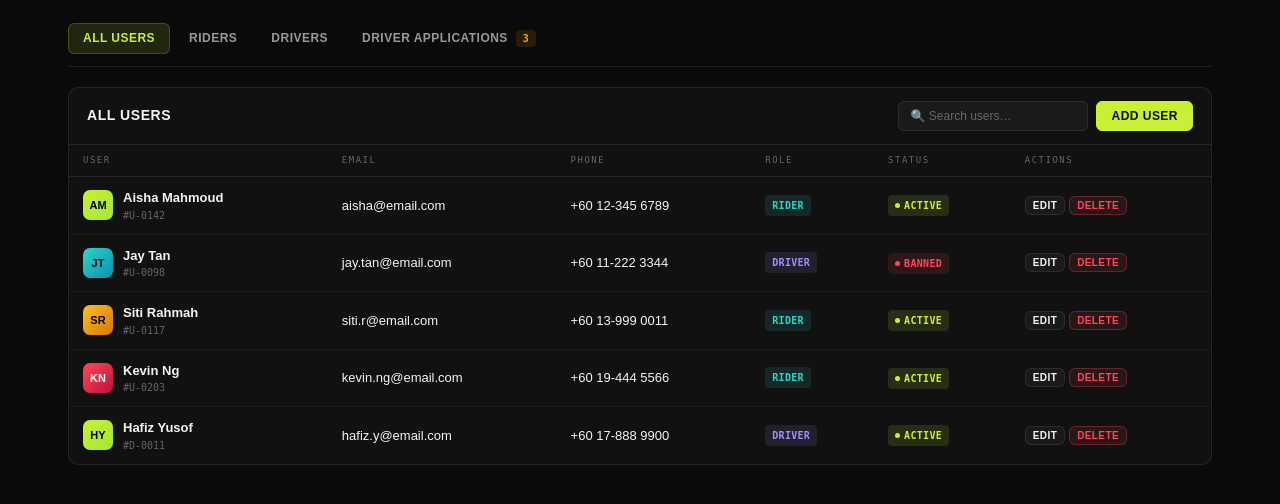
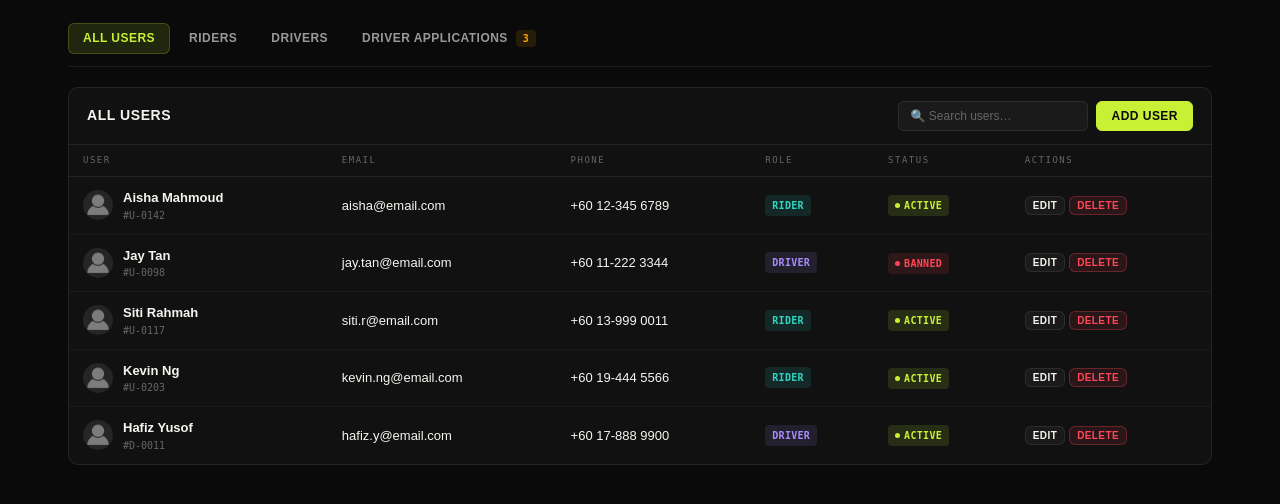
Before and after one commit to izwongjx/CoMove, a PHP site: page /src/roles/admin/users.html in a window 1280 px wide. Shown: the part 184-688 px from the top of the page. Run offline with PHP 8.4, Linux system fonts and the light colour scheme.

Commit message:
user-avatars images user

```diff
--- a/src/roles/admin/admin.css
+++ b/src/roles/admin/admin.css
@@ -168,7 +168,7 @@
 
 /* ── USER CELL ── */
 .user-cell { display: flex; align-items: center; gap: 10px; }
-.user-avatar { width: 30px; height: 30px; border-radius: 7px; display: flex; align-items: center; justify-content: center; font-size: 11px; font-weight: 900; flex-shrink: 0; font-family: 'Barlow Condensed', sans-serif; }
+.user-avatar { width: 30px; height: 30px; border-radius: 50%; object-fit: cover; display: block; flex-shrink: 0; background: var(--gray-700); }
 .user-name { font-weight: 700; font-size: 13px; }
 .user-sub { font-size: 10px; color: var(--gray-500); font-family: 'DM Mono', monospace; }
 .action-btns { display: flex; gap: 4px; flex-wrap: wrap; }
--- a/src/roles/admin/admin.js
+++ b/src/roles/admin/admin.js
@@ -195,10 +195,10 @@
   name = name.trim(); email = email.trim();
   if (!name || !email) { toast('Name and email are required', 'error'); return; }
 
-  var initials = name.split(' ').map(function (w) { return w[0]; }).join('').slice(0, 2);
   var roleB    = role === 'Rider' ? 'b-blue' : 'b-purple';
   var statB    = status === 'Active' ? 'b-lime' : status === 'Banned' ? 'b-red' : 'b-yellow';
-  var avatarHTML = '<div class="user-cell"><div class="user-avatar" style="background:linear-gradient(135deg,#c8f135,#a3e635);color:#000">' + initials + '</div><div><div class="user-name">' + name + '</div><div class="user-sub">#' + uid + '</div></div></div>';
+  var defaultAvatar = '../../public-assets/images/profile-icon.png';
+  var avatarHTML = '<div class="user-cell"><img class="user-avatar" src="' + defaultAvatar + '" alt="User avatar" onerror="this.src=\'' + defaultAvatar + '\'"><div><div class="user-name">' + name + '</div><div class="user-sub">#' + uid + '</div></div></div>';
 
   if (uid && document.querySelector('[data-uid="' + uid + '"]')) {
     var row = document.querySelector('[data-uid="' + uid + '"]');
--- a/src/roles/admin/users.html
+++ b/src/roles/admin/users.html
@@ -52,11 +52,11 @@
         <table id="allUsersTable">
           <thead><tr><th>User</th><th>Email</th><th>Phone</th><th>Role</th><th>Status</th><th>Actions</th></tr></thead>
           <tbody id="allUsersBody">
-            <tr data-uid="U001"><td><div class="user-cell"><div class="user-avatar" style="background:linear-gradient(135deg,#c8f135,#a3e635);color:#000">AM</div><div><div class="user-name">Aisha Mahmoud</div><div class="user-sub">#U-0142</div></div></div></td><td>aisha@email.com</td><td>+60 12-345 6789</td><td><span class="badge b-blue">Rider</span></td><td><span class="badge b-lime"><span class="bdot"></span> Active</span></td><td><div class="action-btns"><button class="btn btn-xs" onclick="openUserModal('U001')">Edit</button><button class="btn btn-xs btn-danger" onclick="confirmAction('Delete Aisha Mahmoud?','deleteUser','U001')">Delete</button></div></td></tr>
-            <tr data-uid="U002"><td><div class="user-cell"><div class="user-avatar" style="background:linear-gradient(135deg,#2ed5c4,#0891b2);color:#000">JT</div><div><div class="user-name">Jay Tan</div><div class="user-sub">#U-0098</div></div></div></td><td>jay.tan@email.com</td><td>+60 11-222 3344</td><td><span class="badge b-purple">Driver</span></td><td><span class="badge b-red"><span class="bdot"></span> Banned</span></td><td><div class="action-btns"><button class="btn btn-xs" onclick="openUserModal('U002')">Edit</button><button class="btn btn-xs btn-danger" onclick="confirmAction('Delete Jay Tan?','deleteUser','U002')">Delete</button></div></td></tr>
-            <tr data-uid="U003"><td><div class="user-cell"><div class="user-avatar" style="background:linear-gradient(135deg,#fbbf24,#d97706);color:#000">SR</div><div><div class="user-name">Siti Rahmah</div><div class="user-sub">#U-0117</div></div></div></td><td>siti.r@email.com</td><td>+60 13-999 0011</td><td><span class="badge b-blue">Rider</span></td><td><span class="badge b-lime"><span class="bdot"></span> Active</span></td><td><div class="action-btns"><button class="btn btn-xs" onclick="openUserModal('U003')">Edit</button><button class="btn btn-xs btn-danger" onclick="confirmAction('Delete Siti Rahmah?','deleteUser','U003')">Delete</button></div></td></tr>
-            <tr data-uid="U004"><td><div class="user-cell"><div class="user-avatar" style="background:linear-gradient(135deg,#ff4757,#be123c);color:#fff">KN</div><div><div class="user-name">Kevin Ng</div><div class="user-sub">#U-0203</div></div></div></td><td>kevin.ng@email.com</td><td>+60 19-444 5566</td><td><span class="badge b-blue">Rider</span></td><td><span class="badge b-lime"><span class="bdot"></span> Active</span></td><td><div class="action-btns"><button class="btn btn-xs" onclick="openUserModal('U004')">Edit</button><button class="btn btn-xs btn-danger" onclick="confirmAction('Delete Kevin Ng?','deleteUser','U004')">Delete</button></div></td></tr>
-            <tr data-uid="U005"><td><div class="user-cell"><div class="user-avatar" style="background:linear-gradient(135deg,#c8f135,#a3e635);color:#000">HY</div><div><div class="user-name">Hafiz Yusof</div><div class="user-sub">#D-0011</div></div></div></td><td>hafiz.y@email.com</td><td>+60 17-888 9900</td><td><span class="badge b-purple">Driver</span></td><td><span class="badge b-lime"><span class="bdot"></span> Active</span></td><td><div class="action-btns"><button class="btn btn-xs" onclick="openUserModal('U005')">Edit</button><button class="btn btn-xs btn-danger" onclick="confirmAction('Delete Hafiz Yusof?','deleteUser','U005')">Delete</button></div></td></tr>
+            <tr data-uid="U001"><td><div class="user-cell"><img class="user-avatar" src="../../public-assets/images/profile-icon.png" alt="User avatar" onerror="this.src='../../public-assets/images/profile-icon.png'"><div><div class="user-name">Aisha Mahmoud</div><div class="user-sub">#U-0142</div></div></div></td><td>aisha@email.com</td><td>+60 12-345 6789</td><td><span class="badge b-blue">Rider</span></td><td><span class="badge b-lime"><span class="bdot"></span> Active</span></td><td><div class="action-btns"><button class="btn btn-xs" onclick="openUserModal('U001')">Edit</button><button class="btn btn-xs btn-danger" onclick="confirmAction('Delete Aisha Mahmoud?','deleteUser','U001')">Delete</button></div></td></tr>
+            <tr data-uid="U002"><td><div class="user-cell"><img class="user-avatar" src="../../public-assets/images/profile-icon.png" alt="User avatar" onerror="this.src='../../public-assets/images/profile-icon.png'"><div><div class="user-name">Jay Tan</div><div class="user-sub">#U-0098</div></div></div></td><td>jay.tan@email.com</td><td>+60 11-222 3344</td><td><span class="badge b-purple">Driver</span></td><td><span class="badge b-red"><span class="bdot"></span> Banned</span></td><td><div class="action-btns"><button class="btn btn-xs" onclick="openUserModal('U002')">Edit</button><button class="btn btn-xs btn-danger" onclick="confirmAction('Delete Jay Tan?','deleteUser','U002')">Delete</button></div></td></tr>
+            <tr data-uid="U003"><td><div class="user-cell"><img class="user-avatar" src="../../public-assets/images/profile-icon.png" alt="User avatar" onerror="this.src='../../public-assets/images/profile-icon.png'"><div><div class="user-name">Siti Rahmah</div><div class="user-sub">#U-0117</div></div></div></td><td>siti.r@email.com</td><td>+60 13-999 0011</td><td><span class="badge b-blue">Rider</span></td><td><span class="badge b-lime"><span class="bdot"></span> Active</span></td><td><div class="action-btns"><button class="btn btn-xs" onclick="openUserModal('U003')">Edit</button><button class="btn btn-xs btn-danger" onclick="confirmAction('Delete Siti Rahmah?','deleteUser','U003')">Delete</button></div></td></tr>
+            <tr data-uid="U004"><td><div class="user-cell"><img class="user-avatar" src="../../public-assets/images/profile-icon.png" alt="User avatar" onerror="this.src='../../public-assets/images/profile-icon.png'"><div><div class="user-name">Kevin Ng</div><div class="user-sub">#U-0203</div></div></div></td><td>kevin.ng@email.com</td><td>+60 19-444 5566</td><td><span class="badge b-blue">Rider</span></td><td><span class="badge b-lime"><span class="bdot"></span> Active</span></td><td><div class="action-btns"><button class="btn btn-xs" onclick="openUserModal('U004')">Edit</button><button class="btn btn-xs btn-danger" onclick="confirmAction('Delete Kevin Ng?','deleteUser','U004')">Delete</button></div></td></tr>
+            <tr data-uid="U005"><td><div class="user-cell"><img class="user-avatar" src="../../public-assets/images/profile-icon.png" alt="User avatar" onerror="this.src='../../public-assets/images/profile-icon.png'"><div><div class="user-name">Hafiz Yusof</div><div class="user-sub">#D-0011</div></div></div></td><td>hafiz.y@email.com</td><td>+60 17-888 9900</td><td><span class="badge b-purple">Driver</span></td><td><span class="badge b-lime"><span class="bdot"></span> Active</span></td><td><div class="action-btns"><button class="btn btn-xs" onclick="openUserModal('U005')">Edit</button><button class="btn btn-xs btn-danger" onclick="confirmAction('Delete Hafiz Yusof?','deleteUser','U005')">Delete</button></div></td></tr>
           </tbody>
         </table>
       </div>
@@ -71,9 +71,9 @@
         <table id="ridersTable">
           <thead><tr><th>Rider</th><th>Wallet</th><th>Green Points</th><th>Trips</th><th>Status</th><th>Set Status</th></tr></thead>
           <tbody>
-            <tr><td><div class="user-cell"><div class="user-avatar" style="background:linear-gradient(135deg,#c8f135,#a3e635);color:#000">AM</div><div><div class="user-name">Aisha Mahmoud</div><div class="user-sub">#R-0042</div></div></div></td><td style="font-family:'DM Mono',monospace">RM 85.00</td><td><span class="badge b-lime">🌱 2,400</span></td><td>38</td><td id="rs-AM"><span class="badge b-lime"><span class="bdot"></span> Active</span></td><td><div class="action-btns"><button class="btn btn-xs btn-lime" onclick="setStatus('rs-AM','Active')">Active</button><button class="btn btn-xs btn-danger" onclick="setStatus('rs-AM','Banned')">Ban</button></div></td></tr>
-            <tr><td><div class="user-cell"><div class="user-avatar" style="background:linear-gradient(135deg,#fbbf24,#d97706);color:#000">SR</div><div><div class="user-name">Siti Rahmah</div><div class="user-sub">#R-0031</div></div></div></td><td style="font-family:'DM Mono',monospace">RM 120.50</td><td><span class="badge b-lime">🌱 5,100</span></td><td>74</td><td id="rs-SR"><span class="badge b-lime"><span class="bdot"></span> Active</span></td><td><div class="action-btns"><button class="btn btn-xs btn-lime" onclick="setStatus('rs-SR','Active')">Active</button><button class="btn btn-xs btn-danger" onclick="setStatus('rs-SR','Banned')">Ban</button></div></td></tr>
-            <tr><td><div class="user-cell"><div class="user-avatar" style="background:linear-gradient(135deg,#ff4757,#be123c);color:#fff">KN</div><div><div class="user-name">Kevin Ng</div><div class="user-sub">#R-0058</div></div></div></td><td style="font-family:'DM Mono',monospace">RM 40.00</td><td><span class="badge b-lime">🌱 900</span></td><td>15</td><td id="rs-KN"><span class="badge b-lime"><span class="bdot"></span> Active</span></td><td><div class="action-btns"><button class="btn btn-xs btn-lime" onclick="setStatus('rs-KN','Active')">Active</button><button class="btn btn-xs btn-danger" onclick="setStatus('rs-KN','Banned')">Ban</button></div></td></tr>
+            <tr><td><div class="user-cell"><img class="user-avatar" src="../../public-assets/images/profile-icon.png" alt="User avatar" onerror="this.src='../../public-assets/images/profile-icon.png'"><div><div class="user-name">Aisha Mahmoud</div><div class="user-sub">#R-0042</div></div></div></td><td style="font-family:'DM Mono',monospace">RM 85.00</td><td><span class="badge b-lime">🌱 2,400</span></td><td>38</td><td id="rs-AM"><span class="badge b-lime"><span class="bdot"></span> Active</span></td><td><div class="action-btns"><button class="btn btn-xs btn-lime" onclick="setStatus('rs-AM','Active')">Active</button><button class="btn btn-xs btn-danger" onclick="setStatus('rs-AM','Banned')">Ban</button></div></td></tr>
+            <tr><td><div class="user-cell"><img class="user-avatar" src="../../public-assets/images/profile-icon.png" alt="User avatar" onerror="this.src='../../public-assets/images/profile-icon.png'"><div><div class="user-name">Siti Rahmah</div><div class="user-sub">#R-0031</div></div></div></td><td style="font-family:'DM Mono',monospace">RM 120.50</td><td><span class="badge b-lime">🌱 5,100</span></td><td>74</td><td id="rs-SR"><span class="badge b-lime"><span class="bdot"></span> Active</span></td><td><div class="action-btns"><button class="btn btn-xs btn-lime" onclick="setStatus('rs-SR','Active')">Active</button><button class="btn btn-xs btn-danger" onclick="setStatus('rs-SR','Banned')">Ban</button></div></td></tr>
+            <tr><td><div class="user-cell"><img class="user-avatar" src="../../public-assets/images/profile-icon.png" alt="User avatar" onerror="this.src='../../public-assets/images/profile-icon.png'"><div><div class="user-name">Kevin Ng</div><div class="user-sub">#R-0058</div></div></div></td><td style="font-family:'DM Mono',monospace">RM 40.00</td><td><span class="badge b-lime">🌱 900</span></td><td>15</td><td id="rs-KN"><span class="badge b-lime"><span class="bdot"></span> Active</span></td><td><div class="action-btns"><button class="btn btn-xs btn-lime" onclick="setStatus('rs-KN','Active')">Active</button><button class="btn btn-xs btn-danger" onclick="setStatus('rs-KN','Banned')">Ban</button></div></td></tr>
           </tbody>
         </table>
       </div>
@@ -88,8 +88,8 @@
         <table id="driversTable">
           <thead><tr><th>Driver</th><th>License</th><th>Vehicle</th><th>Availability</th><th>Rating</th><th>Status</th><th>Set Status</th></tr></thead>
           <tbody>
-            <tr><td><div class="user-cell"><div class="user-avatar" style="background:linear-gradient(135deg,#2ed5c4,#0891b2);color:#000">JT</div><div><div class="user-name">Jay Tan</div><div class="user-sub">#D-0018</div></div></div></td><td style="font-family:'DM Mono',monospace;font-size:11px">WXY 4521</td><td style="font-size:12px">Toyota Vios 2021</td><td><span class="badge b-gray">Offline</span></td><td><span class="stars">★★★★☆</span></td><td id="ds-JT"><span class="badge b-red"><span class="bdot"></span> Banned</span></td><td><div class="action-btns"><button class="btn btn-xs btn-lime" onclick="setStatus('ds-JT','Active')">Active</button><button class="btn btn-xs btn-danger" onclick="setStatus('ds-JT','Banned')">Ban</button></div></td></tr>
-            <tr><td><div class="user-cell"><div class="user-avatar" style="background:linear-gradient(135deg,#c8f135,#a3e635);color:#000">HY</div><div><div class="user-name">Hafiz Yusof</div><div class="user-sub">#D-0011</div></div></div></td><td style="font-family:'DM Mono',monospace;font-size:11px">PBG 2244</td><td style="font-size:12px">Perodua Myvi 2020</td><td><span class="badge b-lime">Online</span></td><td><span class="stars">★★★★★</span></td><td id="ds-HY"><span class="badge b-lime"><span class="bdot"></span> Active</span></td><td><div class="action-btns"><button class="btn btn-xs btn-lime" onclick="setStatus('ds-HY','Active')">Active</button><button class="btn btn-xs btn-danger" onclick="setStatus('ds-HY','Banned')">Ban</button></div></td></tr>
+            <tr><td><div class="user-cell"><img class="user-avatar" src="../../public-assets/images/profile-icon.png" alt="User avatar" onerror="this.src='../../public-assets/images/profile-icon.png'"><div><div class="user-name">Jay Tan</div><div class="user-sub">#D-0018</div></div></div></td><td style="font-family:'DM Mono',monospace;font-size:11px">WXY 4521</td><td style="font-size:12px">Toyota Vios 2021</td><td><span class="badge b-gray">Offline</span></td><td><span class="stars">★★★★☆</span></td><td id="ds-JT"><span class="badge b-red"><span class="bdot"></span> Banned</span></td><td><div class="action-btns"><button class="btn btn-xs btn-lime" onclick="setStatus('ds-JT','Active')">Active</button><button class="btn btn-xs btn-danger" onclick="setStatus('ds-JT','Banned')">Ban</button></div></td></tr>
+            <tr><td><div class="user-cell"><img class="user-avatar" src="../../public-assets/images/profile-icon.png" alt="User avatar" onerror="this.src='../../public-assets/images/profile-icon.png'"><div><div class="user-name">Hafiz Yusof</div><div class="user-sub">#D-0011</div></div></div></td><td style="font-family:'DM Mono',monospace;font-size:11px">PBG 2244</td><td style="font-size:12px">Perodua Myvi 2020</td><td><span class="badge b-lime">Online</span></td><td><span class="stars">★★★★★</span></td><td id="ds-HY"><span class="badge b-lime"><span class="bdot"></span> Active</span></td><td><div class="action-btns"><button class="btn btn-xs btn-lime" onclick="setStatus('ds-HY','Active')">Active</button><button class="btn btn-xs btn-danger" onclick="setStatus('ds-HY','Banned')">Ban</button></div></td></tr>
           </tbody>
         </table>
       </div>
@@ -104,9 +104,9 @@
         <table>
           <thead><tr><th>Applicant</th><th>License No.</th><th>Vehicle</th><th>Submitted</th><th>Status</th><th>Decision</th></tr></thead>
           <tbody>
-            <tr id="prow-ML"><td><div class="user-cell"><div class="user-avatar" style="background:linear-gradient(135deg,#a78bfa,#7c3aed);color:#fff">ML</div><div><div class="user-name">Marcus Lee</div><div class="user-sub">#U-0248</div></div></div></td><td style="font-family:'DM Mono',monospace;font-size:11px">VKL 8803</td><td style="font-size:12px">Honda City 2022</td><td style="font-family:'DM Mono',monospace;font-size:11px">2026-03-09</td><td id="pstat-ML"><span class="badge b-yellow"><span class="bdot"></span> Pending</span></td><td><div class="action-btns"><button class="btn btn-xs btn-lime" onclick="decideApp('ML','approve')">Approve</button><button class="btn btn-xs btn-danger" onclick="decideApp('ML','reject')">Reject</button></div></td></tr>
-            <tr id="prow-ZA"><td><div class="user-cell"><div class="user-avatar" style="background:linear-gradient(135deg,#38bdf8,#0284c7);color:#000">ZA</div><div><div class="user-name">Zack Ahmad</div><div class="user-sub">#U-0251</div></div></div></td><td style="font-family:'DM Mono',monospace;font-size:11px">QRT 1122</td><td style="font-size:12px">Proton X50 2023</td><td style="font-family:'DM Mono',monospace;font-size:11px">2026-03-08</td><td id="pstat-ZA"><span class="badge b-yellow"><span class="bdot"></span> Pending</span></td><td><div class="action-btns"><button class="btn btn-xs btn-lime" onclick="decideApp('ZA','approve')">Approve</button><button class="btn btn-xs btn-danger" onclick="decideApp('ZA','reject')">Reject</button></div></td></tr>
-            <tr id="prow-NR"><td><div class="user-cell"><div class="user-avatar" style="background:linear-gradient(135deg,#fb7185,#e11d48);color:#fff">NR</div><div><div class="user-name">Nurul Rina</div><div class="user-sub">#U-0253</div></div></div></td><td style="font-family:'DM Mono',monospace;font-size:11px">BJK 5577</td><td style="font-size:12px">Perodua Bezza 2021</td><td style="font-family:'DM Mono',monospace;font-size:11px">2026-03-10</td><td id="pstat-NR"><span class="badge b-yellow"><span class="bdot"></span> Pending</span></td><td><div class="action-btns"><button class="btn btn-xs btn-lime" onclick="decideApp('NR','approve')">Approve</button><button class="btn btn-xs btn-danger" onclick="decideApp('NR','reject')">Reject</button></div></td></tr>
+            <tr id="prow-ML"><td><div class="user-cell"><img class="user-avatar" src="../../public-assets/images/profile-icon.png" alt="User avatar" onerror="this.src='../../public-assets/images/profile-icon.png'"><div><div class="user-name">Marcus Lee</div><div class="user-sub">#U-0248</div></div></div></td><td style="font-family:'DM Mono',monospace;font-size:11px">VKL 8803</td><td style="font-size:12px">Honda City 2022</td><td style="font-family:'DM Mono',monospace;font-size:11px">2026-03-09</td><td id="pstat-ML"><span class="badge b-yellow"><span class="bdot"></span> Pending</span></td><td><div class="action-btns"><button class="btn btn-xs btn-lime" onclick="decideApp('ML','approve')">Approve</button><button class="btn btn-xs btn-danger" onclick="decideApp('ML','reject')">Reject</button></div></td></tr>
+            <tr id="prow-ZA"><td><div class="user-cell"><img class="user-avatar" src="../../public-assets/images/profile-icon.png" alt="User avatar" onerror="this.src='../../public-assets/images/profile-icon.png'"><div><div class="user-name">Zack Ahmad</div><div class="user-sub">#U-0251</div></div></div></td><td style="font-family:'DM Mono',monospace;font-size:11px">QRT 1122</td><td style="font-size:12px">Proton X50 2023</td><td style="font-family:'DM Mono',monospace;font-size:11px">2026-03-08</td><td id="pstat-ZA"><span class="badge b-yellow"><span class="bdot"></span> Pending</span></td><td><div class="action-btns"><button class="btn btn-xs btn-lime" onclick="decideApp('ZA','approve')">Approve</button><button class="btn btn-xs btn-danger" onclick="decideApp('ZA','reject')">Reject</button></div></td></tr>
+            <tr id="prow-NR"><td><div class="user-cell"><img class="user-avatar" src="../../public-assets/images/profile-icon.png" alt="User avatar" onerror="this.src='../../public-assets/images/profile-icon.png'"><div><div class="user-name">Nurul Rina</div><div class="user-sub">#U-0253</div></div></div></td><td style="font-family:'DM Mono',monospace;font-size:11px">BJK 5577</td><td style="font-size:12px">Perodua Bezza 2021</td><td style="font-family:'DM Mono',monospace;font-size:11px">2026-03-10</td><td id="pstat-NR"><span class="badge b-yellow"><span class="bdot"></span> Pending</span></td><td><div class="action-btns"><button class="btn btn-xs btn-lime" onclick="decideApp('NR','approve')">Approve</button><button class="btn btn-xs btn-danger" onclick="decideApp('NR','reject')">Reject</button></div></td></tr>
           </tbody>
         </table>
       </div>
```
